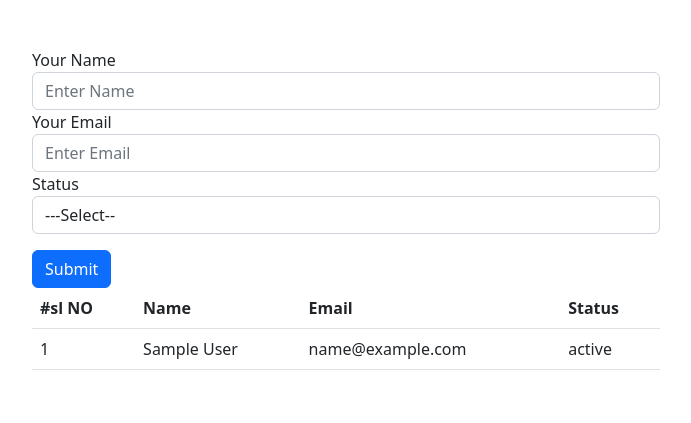
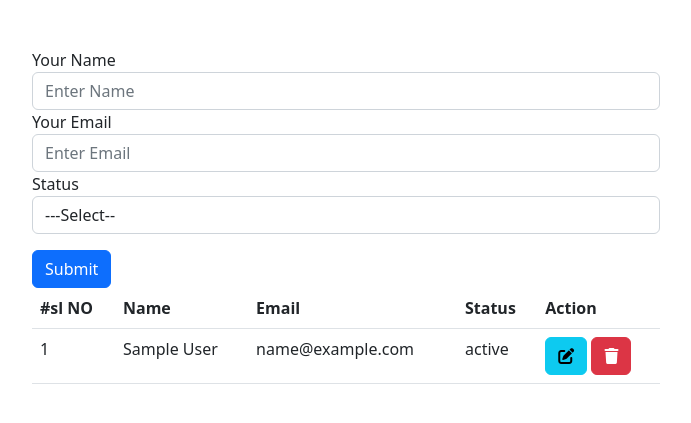
Before and after one commit to asrafmridha/php-crud, a PHP site: page / in a window 1280 px wide. Shown: the top 423 px of the page, without its empty margins (294-985 px from the left). Run offline with PHP 8.4, Linux system fonts and the light colour scheme; tables that the repository leaves empty or names only in its code hold one stand-in row (values such as "Sample post"); some libraries are stand-ins or nearby versions.

Commit message:
add button

```diff
--- a/index.php
+++ b/index.php
@@ -9,6 +9,8 @@ include("class.php");
     <meta http-equiv="X-UA-Compatible" content="IE=edge">
     <meta name="viewport" content="width=device-width, initial-scale=1.0">
     <title>Db connect by constructor</title>
+
+    <link rel="stylesheet" href="https://cdnjs.cloudflare.com/ajax/libs/font-awesome/6.1.2/css/all.min.css" integrity="sha512-1sCRPdkRXhBV2PBLUdRb4tMg1w2YPf37qatUFeS7zlBy7jJI8Lf4VHwWfZZfpXtYSLy85pkm9GaYVYMfw5BC1A==" crossorigin="anonymous" referrerpolicy="no-referrer" />
 
     <link rel="stylesheet" href="	https://cdn.jsdelivr.net/npm/bootstrap@5.2.0/dist/css/bootstrap.min.css">
 </head>
@@ -71,24 +73,38 @@ include("class.php");
          <th>Name</th>
          <th>Email</th>
          <th>Status</th>
+         <th>Action</th>
+
          </tr>
 
              <?php
                $result= $save->showdata();
 
+
+
                while($res= $result->fetch_assoc()){
 
+                $slno= $res['id']=1;
+             //fetch data from db
 
-             //fetch data from db
              echo
                 '<tr>
                 <td>'.$res['id'].' </td>
                 <td>'.$res['name'].' </td>
                 <td>'.$res['email'].' </td>
                 <td>'.$res['status'].' </td>
+                  <td>
+
+                  <button class="btn btn-info"> <i class="fa fa-solid fa-pen-to-square"></i> </button>
+
+                  <button class="btn btn-danger"><i class="fa-solid fa-trash"></i></button>
+
+
+                  </td>
+
               </tr>';
+               }
 
-               }
 
 
 
@@ -102,11 +118,5 @@ include("class.php");
       </div>
     </div>
 
-
-
-
-
-
-
 </body>
 </html>
```
